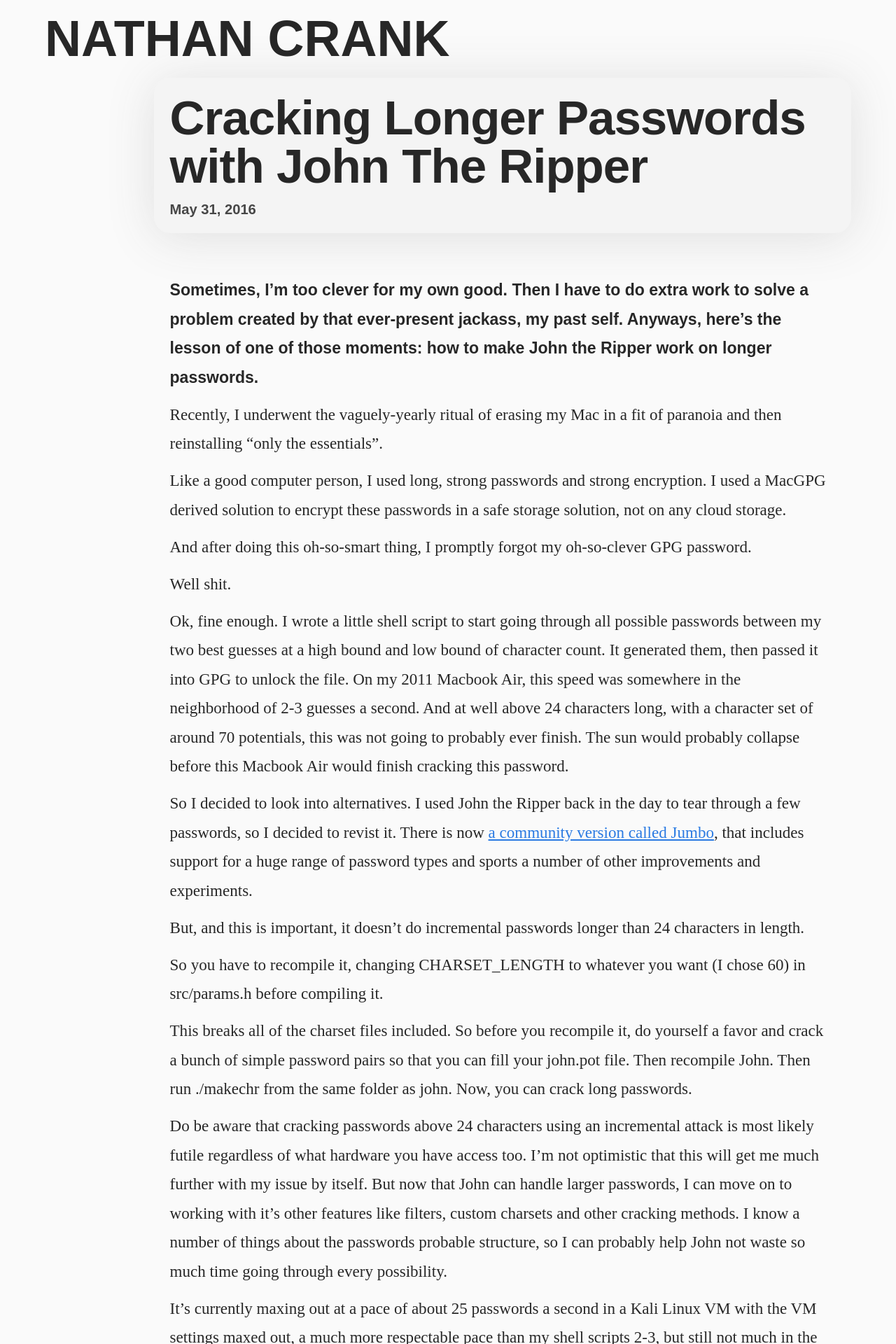
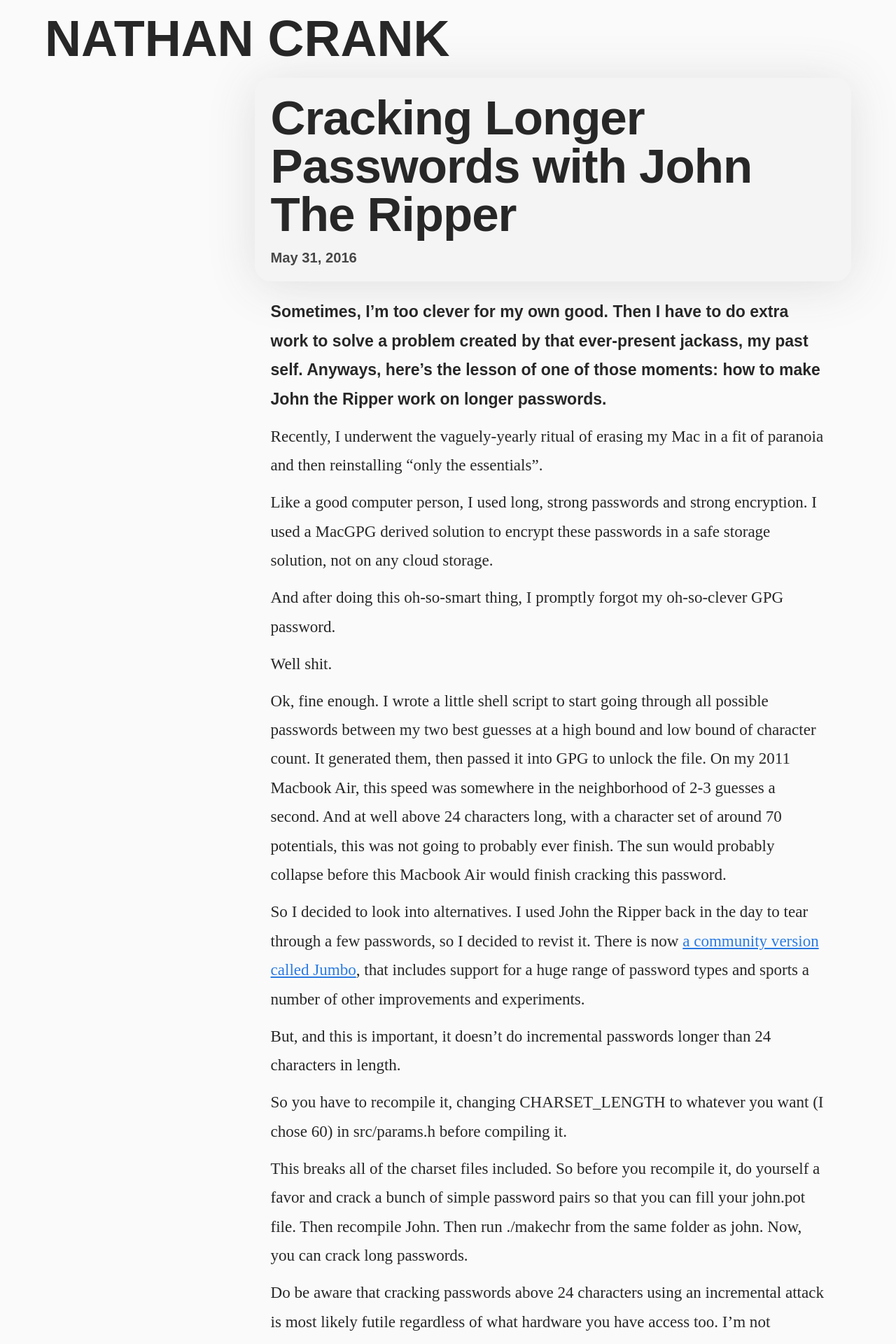
Before and after one commit to nathancrank/dotcom, a Jekyll site: the page built from _posts/2016-05-31-cracking-longer-passwords-with-john-the-ripper.md, in a window 1280 px wide. Shown: the top 1920 px of the page at 70% size. Built offline with Jekyll 4.4.1, drawn with Linux system fonts in a browser that asks for light colours; some web fonts are replaced.

Commit message:
style tweaks

```diff
--- a/_sass/_base.scss
+++ b/_sass/_base.scss
@@ -295,9 +295,9 @@ template {
 
 .sit-right {
   @include minq($mq-medium) {
-    margin-left: 12.5%;
+    margin-left: 25%;
   }
   @include minq($mq-large) {
-    margin-left: 25%;
+    margin-left: 33%;
   }
 }
--- a/_sass/_post.scss
+++ b/_sass/_post.scss
@@ -30,10 +30,6 @@
   font-family: $font-aktiv;
   display: flex;
   flex-direction: column;
-  // margin-bottom: .5em;
-  @include minq($mq-medium) {
-    margin-bottom: 2em;
-  }
 }
 
 .post-banner {
@@ -46,10 +42,10 @@
   font-size: 1.2em;
   @include minq($mq-medium) {
     padding: 1em .5em .25em 1em;
-    margin-left: calc(12.5% + .5em);
+    margin-left: calc(25% + .5em);
   }
   @include minq($mq-large) {
-    margin-left: calc(25% + .5em);
+    margin-left: calc(33% + .5em);
     font-size: 1.4em
   }
 }
```
Also changed, not shown: docs/feed.xml (+1 -1 lines), docs/assets/main.css.
